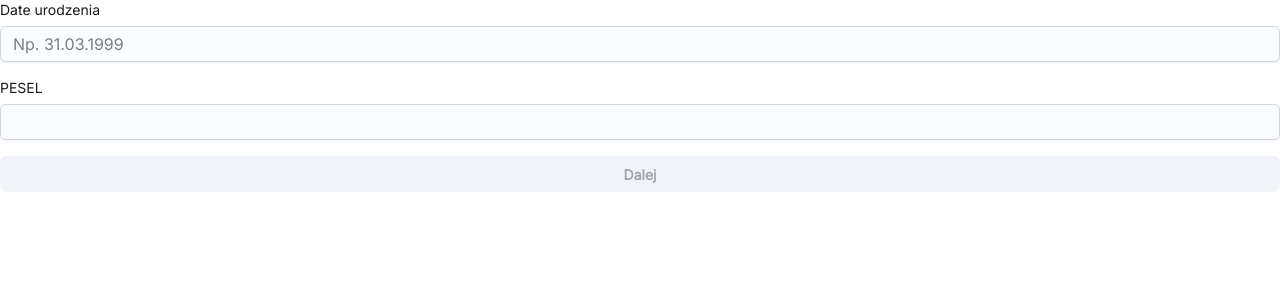
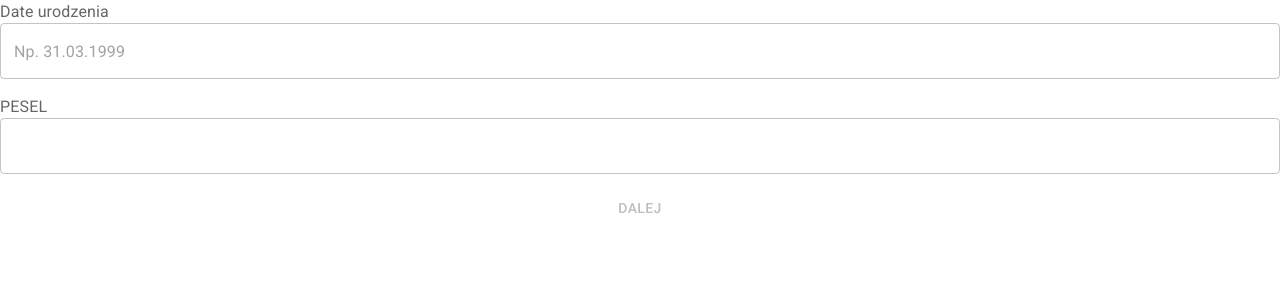
Before and after one commit to Mlodzi-Razem/mr-membership-declaration-generator, a React (Vite) app: page / in a window 1280 px wide. Shown: the top 300 px of the page. Built offline with nearby package versions, Linux system fonts and the light colour scheme.

Commit message:
Migrated to MUI Core. Fixed PESEL validation

```diff
--- a/src/App.tsx
+++ b/src/App.tsx
@@ -1,8 +1,10 @@
 import PeselForm from "./forms/PeselForm.tsx";
+import { CssBaseline } from "@mui/material";
 
 function App() {
     return (
         <>
+            <CssBaseline/>
             <PeselForm onSuccess={console.log}/>
         </>
     )
--- a/src/forms/Field.tsx
+++ b/src/forms/Field.tsx
@@ -1,12 +1,26 @@
-import { FormControl, FormHelperText, FormLabel } from "@mui/joy";
 import type { FieldError } from "react-hook-form";
+import { Checkbox, FormControl, FormHelperText, FormLabel, Select, TextField } from "@mui/material";
+import * as React from "react";
 
-export default function Field({label, fieldError, children}: {fieldError?: FieldError, children: React.ReactNode, label: string}) {
-    return  <FormControl error={!!fieldError}>
+export default function Field({label, fieldError, children}: {
+    fieldError?: FieldError,
+    children: React.ReactElement<typeof TextField | typeof Checkbox | typeof Select>,
+    label: string
+}) {
+    if (!children) {
+        throw new Error("Field must have children");
+    }
+
+    const requiresHelperText = children.type === Checkbox;
+
+    return <FormControl error={!!fieldError}>
         <FormLabel>{label}</FormLabel>
-        {children}
-        {fieldError && <FormHelperText>
-            {fieldError.message}
-        </FormHelperText>}
+        {requiresHelperText
+            ? children
+            : React.cloneElement(
+                children,
+                {error: !!fieldError, helperText: fieldError?.message} as never
+            )}
+        {fieldError && requiresHelperText && <FormHelperText>{fieldError.message}</FormHelperText>}
     </FormControl>
 }
--- a/src/forms/PeselForm.tsx
+++ b/src/forms/PeselForm.tsx
@@ -1,9 +1,9 @@
 import { useForm } from "react-hook-form";
-import { Button, Input, Stack } from "@mui/joy";
 import type { FixedArray, NumberCharacter } from "../types.ts";
 import { DateTime } from "luxon";
 import { decodePesel, validatePesel } from "../pesel.ts";
 import Field from "./Field.tsx";
+import { Button, Stack, TextField } from "@mui/material";
 
 type PeselFormFields = {
     birthDate: string;
@@ -47,17 +47,17 @@ export default function PeselForm({onSuccess}: { onSuccess: (output: PeselFormOu
     return <form onSubmit={onSubmit}>
         <Stack spacing={2}>
             <Field label="Date urodzenia" fieldError={errors.birthDate}>
-                <Input {...register(
+                <TextField {...register(
                     "birthDate",
                     {required: true, validate: birthDateValidate}
                 )} placeholder="Np. 31.03.1999"/>
             </Field>
 
             <Field label="PESEL" fieldError={errors.pesel}>
-                <Input {...register("pesel", {required: true, validate: peselValidate})}/>
+                <TextField {...register("pesel", {required: true, validate: peselValidate})}/>
             </Field>
 
-            <Button type="submit" disabled={!formState.isValid}>Dalej</Button>
+            <Button type="submit" color='primary' disabled={!formState.isValid}>Dalej</Button>
         </Stack>
     </form>
 }
@@ -94,7 +94,15 @@ function peselValidate(peselString: string, formValues: PeselFormFields) {
     }
 
     const peselBirthDate = decodePesel(peselString).birthDate;
+
+    if (!formValues.birthDate) {
+        return true;
+    }
+
     const birthDate = parseDate(formValues.birthDate);
+    if (!birthDate.isValid) {
+        return true;
+    }
 
     if (!peselBirthDate.equals(birthDate)) {
         return "Numer PESEL nie jest zgodny z podaną datą urodzenia."
```
Also changed, not shown: package.json (+8 -7 lines), src/main.tsx (+6 -1 lines), 1 other file (tests, documents, lock files or other folders).
